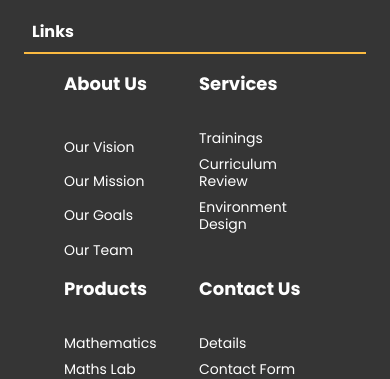
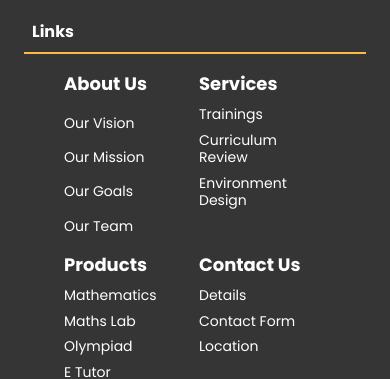
Before and after one commit to TahaShah141/elements-learning, a React (Vite) app: page / in a window 390 px wide. Shown: the part 6690-7069 px from the top of the page. Built offline with nearby package versions, Linux system fonts and the light colour scheme.

Commit message:
add breakpoint in footer links

```diff
--- a/src/Pages/Footer/LinksSection.jsx
+++ b/src/Pages/Footer/LinksSection.jsx
@@ -7,28 +7,28 @@ export const LinksSection = () => {
       <div className="p-2 border-b-2 xl:hidden border-[#FBBA41] font-bold text-white">Links</div>
       <div className="flex-1 grid text-sm md:text-base px-10   bg-red-5 grid-cols-2 sm:grid-cols-4 gap-2 gap-y-4 text-white">
         <div className="flex-1 flex flex-col gap-2 justify-between">
-          <HashLink to={"/about"} className="font-bold text-lg pb-6">About Us</HashLink>
+          <HashLink to={"/about"} className="font-bold text-lg sm:pb-6">About Us</HashLink>
           <HashLink className={"sm:h-10 md:h-auto xl:h-10 leading-tight "} to={"/about#prospects"}>Our Vision</HashLink>
           <HashLink className={"sm:h-10 md:h-auto xl:h-10 leading-tight "} to={"/about#prospects"}>Our Mission</HashLink>
           <HashLink className={"sm:h-10 md:h-auto xl:h-10 leading-tight "} to={"/about#goals"}>Our Goals</HashLink>
           <HashLink className={"sm:h-10 md:h-auto xl:h-10 leading-tight "} to={"/about#team"}>Our Team</HashLink>
         </div>
         <div className="flex-1 flex flex-col gap-2 justify-between">
-          <HashLink  to={"/services"} className="font-bold text-lg pb-6">Services</HashLink>
+          <HashLink  to={"/services"} className="font-bold text-lg sm:pb-6">Services</HashLink>
           <HashLink className={"sm:h-10 md:h-auto xl:h-10 leading-tight "}   to={"/services"}>Trainings</HashLink>
           <HashLink className={"sm:h-10 md:h-auto xl:h-10 leading-tight "}  to={"/services"}>Curriculum Review</HashLink>
           <HashLink className={"sm:h-10 md:h-auto xl:h-10 leading-tight "}  to={"/services"}>Environment Design</HashLink>
           <HashLink className={"sm:h-10 md:h-auto xl:h-10 leading-tight opacity-0"} >-</HashLink>
         </div>
         <div className="flex-1 flex flex-col gap-2 justify-between">
-          <HashLink to={"https://elemaths.shop/products/"} target="_blank" className="font-bold text-lg pb-6">Products</HashLink>
+          <HashLink to={"https://elemaths.shop/products/"} target="_blank" className="font-bold text-lg sm:pb-6">Products</HashLink>
           <HashLink className={"sm:h-10 md:h-auto xl:h-10 leading-tight "} to={"https://elemaths.shop/products/"} target="_blank">Mathematics</HashLink>
           <HashLink className={"sm:h-10 md:h-auto xl:h-10 leading-tight "} to={"https://elemaths.shop/product-category/maths-lab/"}>Maths Lab</HashLink>
           <HashLink className={"sm:h-10 md:h-auto xl:h-10 leading-tight "} to={"https://elemaths.shop/"} target="_blank">Olympiad</HashLink>
           <HashLink className={"sm:h-10 md:h-auto xl:h-10 leading-tight "} to={"https://elemaths.shop/"} target="_blank">E Tutor</HashLink>
         </div>
         <div className="flex-1 flex flex-col gap-2 justify-between">
-          <HashLink to={"/contact"} className="font-bold text-lg pb-6">Contact Us</HashLink>
+          <HashLink to={"/contact"} className="font-bold text-lg sm:pb-6">Contact Us</HashLink>
           <HashLink className={"sm:h-10 md:h-auto xl:h-10 leading-tight "} to={"/contact#info"}>Details</HashLink>
           <HashLink className={"sm:h-10 md:h-auto xl:h-10 leading-tight "} to={"/contact#form"}>Contact Form</HashLink>
           <HashLink className={"sm:h-10 md:h-auto xl:h-10 leading-tight "} to={"/contact#location"}>Location</HashLink>
```
